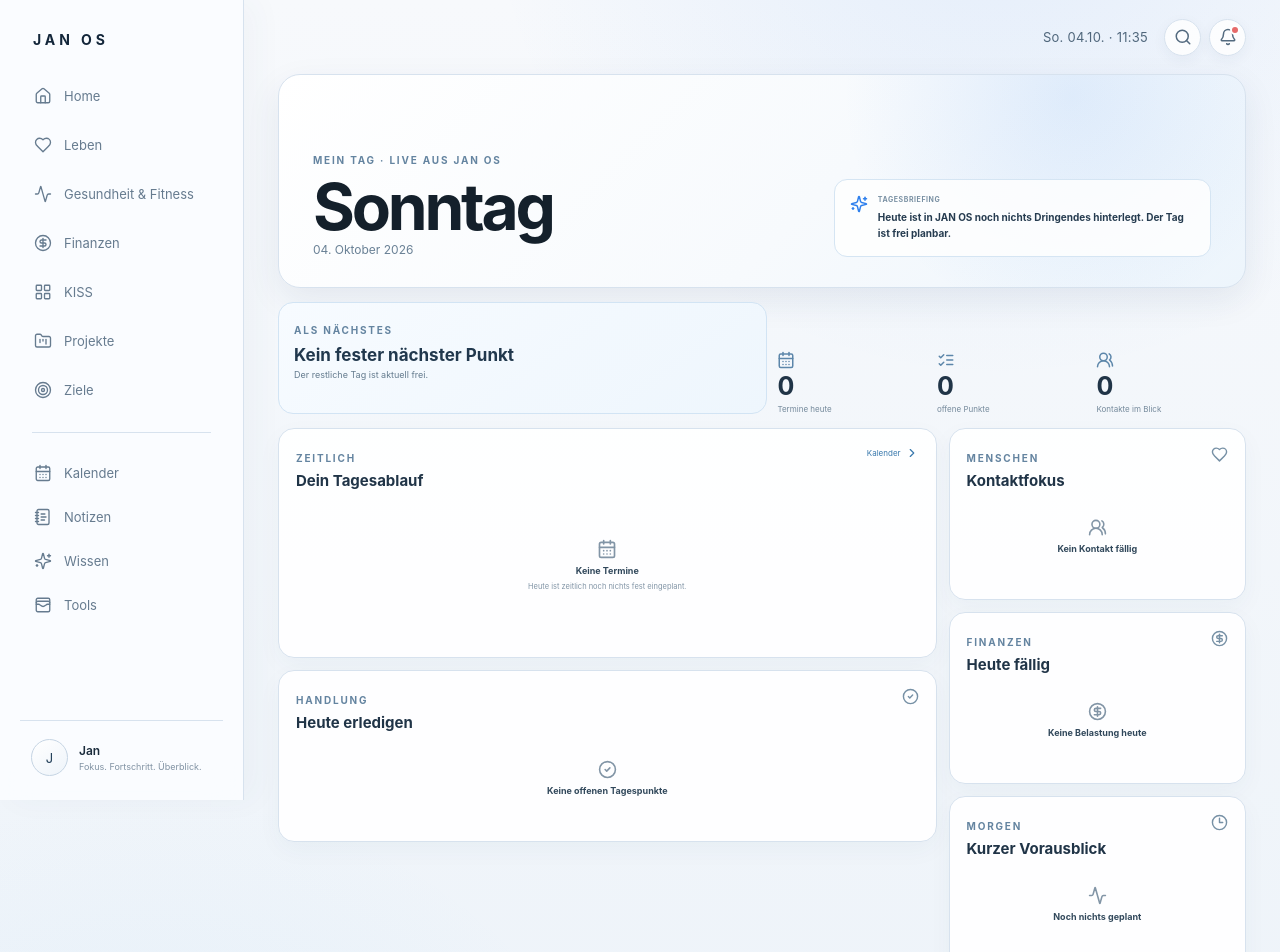
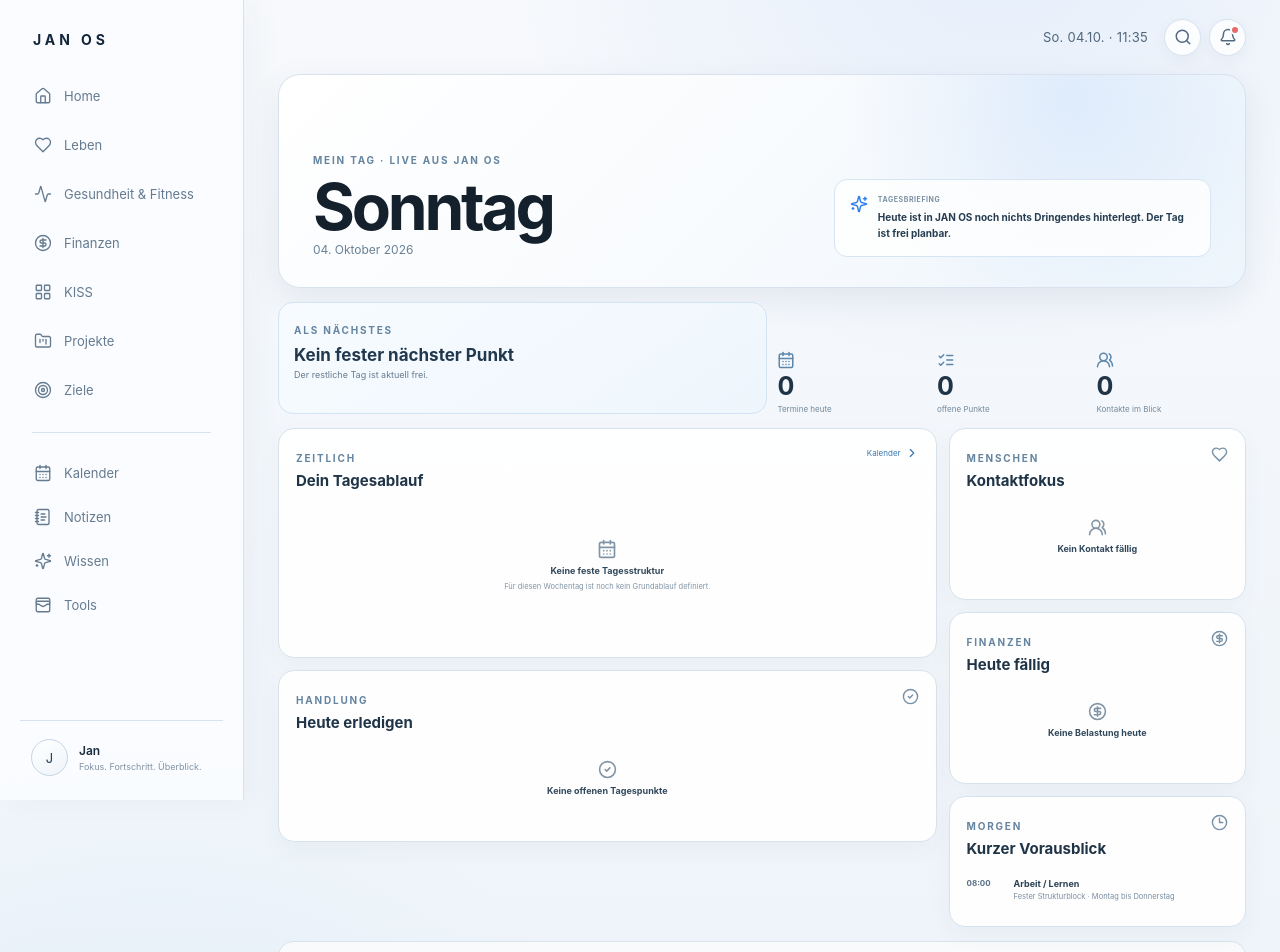
Before and after one commit to hapo3005/jan-os, a Next.js app: page /tag in a window 1280 px wide. Shown: the top 952 px of the page. Built offline with nearby package versions, Linux system fonts and the light colour scheme.

Commit message:
feat: add fixed weekday work and study structure

```diff
--- a/src/components/DayOverview.tsx
+++ b/src/components/DayOverview.tsx
@@ -76,6 +76,14 @@ type DayTask = {
   overdue?: boolean;
 };
 
+type RoutineBlock = {
+  id: string;
+  title: string;
+  start: string;
+  end: string;
+  detail: string;
+};
+
 const CALENDAR_KEY = "jan-os-calendar-events-v1";
 const SOCIAL_KEY = "jan-os-social-contacts-v1";
 const FINANCE_KEY = "jan-os-finance-v2";
@@ -132,6 +140,32 @@ function euro(value: number) {
   }).format(value);
 }
 
+function routineForDate(date: Date): RoutineBlock[] {
+  const day = date.getDay();
+
+  if (day >= 1 && day <= 4) {
+    return [{
+      id: "routine-work-study",
+      title: "Arbeit / Lernen",
+      start: "08:00",
+      end: "16:00",
+      detail: "Fester Strukturblock · Montag bis Donnerstag"
+    }];
+  }
+
+  if (day === 5) {
+    return [{
+      id: "routine-work-study",
+      title: "Arbeit / Lernen",
+      start: "08:00",
+      end: "14:00",
+      detail: "Fester Strukturblock · Freitag"
+    }];
+  }
+
+  return [];
+}
+
 export function DayOverview() {
   const [planning, setPlanning] = useState<PlanningItem[]>([]);
   const [manualEvents, setManualEvents] = useState<ManualCalendarEvent[]>([]);
@@ -144,6 +178,8 @@ export function DayOverview() {
   const tomorrowDate = new Date(now);
   tomorrowDate.setDate(tomorrowDate.getDate() + 1);
   const tomorrow = dateKey(tomorrowDate);
+  const todayRoutine = useMemo(() => routineForDate(now), [today]);
+  const tomorrowRoutine = useMemo(() => routineForDate(tomorrowDate), [tomorrow]);
 
   function refresh() {
     setPlanning(readPlanningItems());
@@ -213,6 +249,23 @@ export function DayOverview() {
     [linkedToday, manualToday]
   );
 
+  const daySchedule = useMemo(
+    () => [
+      ...todayRoutine.map(block => ({
+        id: block.id,
+        title: block.title,
+        start: block.start,
+        end: block.end,
+        source: "Routine",
+        sourceLabel: block.detail,
+        kind: "Routine" as const,
+        routine: true as const
+      })),
+      ...events.map(event => ({ ...event, routine: false as const }))
+    ].sort((a, b) => (a.start || "99:99").localeCompare(b.start || "99:99")),
+    [todayRoutine, events]
+  );
+
   const tasks = useMemo<DayTask[]>(() => {
     const result: DayTask[] = [];
 
@@ -272,6 +325,11 @@ export function DayOverview() {
   );
 
   const tomorrowEvents = useMemo(() => {
+    const routine = tomorrowRoutine.map(item => ({
+      title: item.title,
+      start: item.start,
+      source: item.detail
+    }));
     const linked = planning.filter(item => occursOn(item, tomorrow)).map(item => ({
       title: item.title,
       start: item.start,
@@ -282,26 +340,29 @@ export function DayOverview() {
       start: item.start,
       source: item.category
     }));
-    return [...linked, ...manual].sort((a, b) => (a.start || "99:99").localeCompare(b.start || "99:99")).slice(0, 4);
-  }, [planning, manualEvents, tomorrow]);
+    return [...routine, ...linked, ...manual]
+      .sort((a, b) => (a.start || "99:99").localeCompare(b.start || "99:99"))
+      .slice(0, 4);
+  }, [planning, manualEvents, tomorrow, tomorrowRoutine]);
 
   const nextEvent = useMemo(() => {
     const time = `${String(now.getHours()).padStart(2, "0")}:${String(now.getMinutes()).padStart(2, "0")}`;
-    return events.find(event => event.start && event.start >= time) ?? events.find(event => !event.start) ?? null;
-  }, [events, now]);
+    return daySchedule.find(event => event.start && event.start >= time) ?? daySchedule.find(event => !event.start) ?? null;
+  }, [daySchedule, now]);
 
   const summary = useMemo(() => {
-    if (!events.length && !tasks.length && !socialFocus.length && !todayPayments.length) {
+    if (!daySchedule.length && !tasks.length && !socialFocus.length && !todayPayments.length) {
       return "Heute ist in JAN OS noch nichts Dringendes hinterlegt. Der Tag ist frei planbar.";
     }
 
     const bits = [];
+    if (todayRoutine.length) bits.push("feste Tagesstruktur aktiv");
     if (events.length) bits.push(`${events.length} Termin${events.length === 1 ? "" : "e"}`);
     if (tasks.length) bits.push(`${tasks.length} offene${tasks.length === 1 ? "r Punkt" : " Punkte"}`);
     if (socialFocus.length) bits.push(`${socialFocus.length} Kontakt${socialFocus.length === 1 ? "" : "e"} im Blick`);
     if (todayPayments.length) bits.push(`${todayPayments.length} Belastung${todayPayments.length === 1 ? "" : "en"}`);
     return "Heute: " + bits.join(", ") + ".";
-  }, [events, tasks, socialFocus, todayPayments]);
+  }, [daySchedule, todayRoutine, events, tasks, socialFocus, todayPayments]);
 
   return (
     <>
@@ -330,8 +391,12 @@ export function DayOverview() {
                 {nextEvent.start ? nextEvent.start + (nextEvent.end ? "–" + nextEvent.end : "") + " Uhr" : "ganztägig"}
                 {" · "}{nextEvent.sourceLabel}
               </p>
-              {nextEvent.location ? <span className="day-location">{nextEvent.location}</span> : null}
-              <Link href={sourceHref(nextEvent.source)}>Details öffnen <ArrowRight size={14} /></Link>
+              {"location" in nextEvent && nextEvent.location ? <span className="day-location">{nextEvent.location}</span> : null}
+              {nextEvent.source !== "Routine" ? (
+                <Link href={sourceHref(nextEvent.source)}>Details öffnen <ArrowRight size={14} /></Link>
+              ) : (
+                <span className="day-routine-label">Fester Tagesblock</span>
+              )}
             </>
           ) : tasks[0] ? (
             <>
@@ -359,28 +424,34 @@ export function DayOverview() {
               <div><span className="section-kicker">ZEITLICH</span><h2>Dein Tagesablauf</h2></div>
               <Link href="/kalender">Kalender <ChevronRight size={14} /></Link>
             </div>
-            {events.length ? (
+            {daySchedule.length ? (
               <div className="day-timeline">
-                {events.map(event => (
-                  <div className="day-timeline-row" key={event.id}>
+                {daySchedule.map(event => (
+                  <div className={`day-timeline-row ${event.routine ? "routine" : ""}`} key={event.id}>
                     <time>{event.start || "Tag"}</time>
                     <span className={"day-timeline-dot " + event.source.toLowerCase()} />
                     <div>
                       <div className="day-timeline-title">
                         <strong>{event.title}</strong>
-                        {event.status === "option" ? <span>Option</span> : null}
+                        {"status" in event && event.status === "option" ? <span>Option</span> : null}
+                        {event.routine ? <span className="routine-badge">Struktur</span> : null}
                       </div>
-                      <small>{event.sourceLabel}{event.location ? " · " + event.location : ""}</small>
-                      {event.briefing?.recommendation ? (
+                      <small>
+                        {event.sourceLabel}
+                        {"location" in event && event.location ? " · " + event.location : ""}
+                      </small>
+                      {"briefing" in event && event.briefing?.recommendation ? (
                         <p><Sparkles size={12} /> {event.briefing.recommendation}</p>
                       ) : null}
                     </div>
-                    <Link href={sourceHref(event.source)} aria-label={event.title + " öffnen"}><ChevronRight size={16} /></Link>
+                    {event.routine ? <span className="day-routine-lock">fix</span> : (
+                      <Link href={sourceHref(event.source)} aria-label={event.title + " öffnen"}><ChevronRight size={16} /></Link>
+                    )}
                   </div>
                 ))}
               </div>
             ) : (
-              <div className="day-empty"><CalendarDays size={20} /><strong>Keine Termine</strong><span>Heute ist zeitlich noch nichts fest eingeplant.</span></div>
+              <div className="day-empty"><CalendarDays size={20} /><strong>Keine feste Tagesstruktur</strong><span>Für diesen Wochentag ist noch kein Grundablauf definiert.</span></div>
             )}
           </article>
 
```
